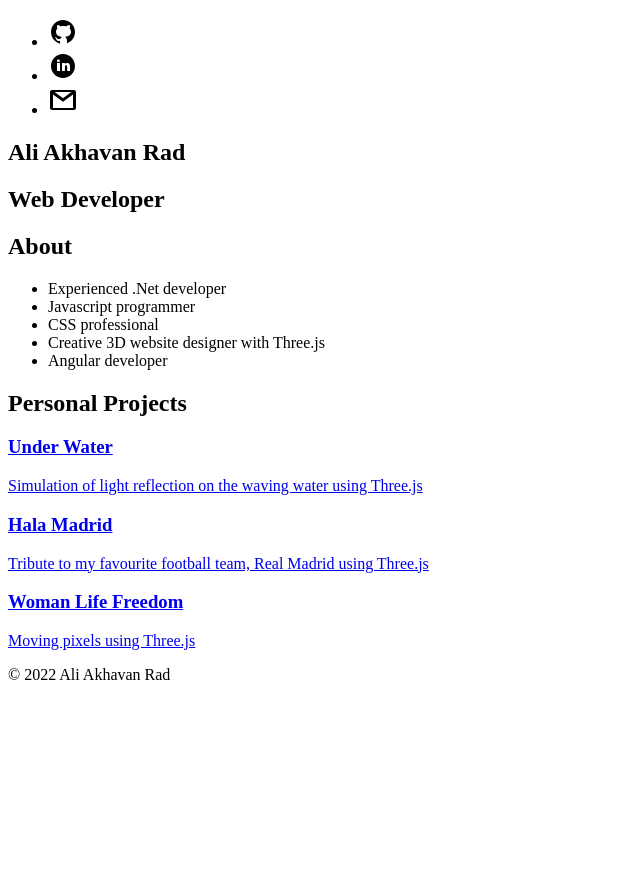
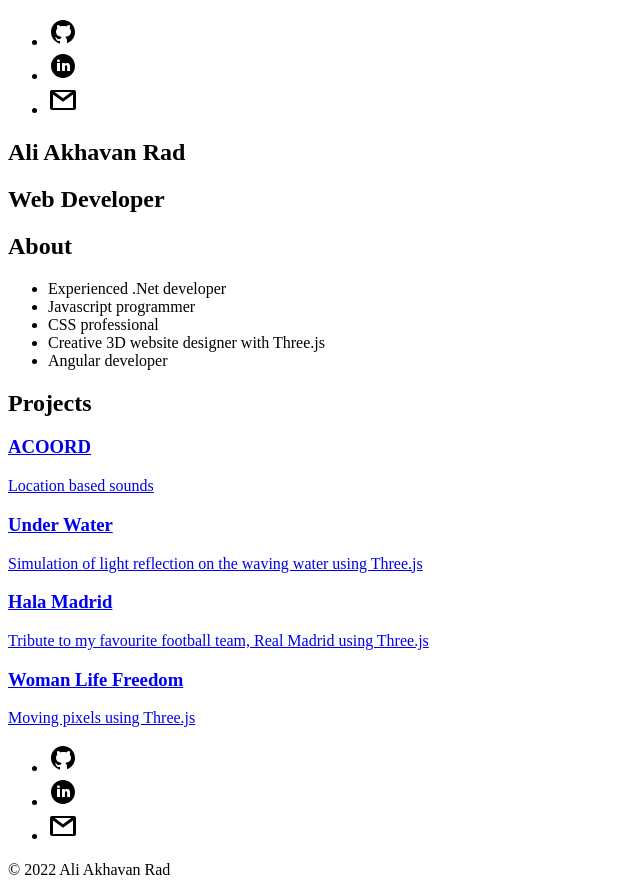
Before and after one commit to aliakhavanrad/Portfolio, a website: page src/index.html in a window 1280 px wide. Shown: the part 161-1056 px from the top of the page, without its empty margins (0-640 px from the left). Before the commit the page ends 861 px from the top, so only its background shows below. Drawn offline with Linux system fonts and the light colour scheme.

Commit message:
first publish

```diff
--- a/src/Sass/abstracts/_mixins.scss
+++ b/src/Sass/abstracts/_mixins.scss
@@ -6,10 +6,6 @@
 
     }
 }
-
-
-
-
 
 @mixin respond($breakpoint) {
     @if $breakpoint == phone {
--- a/src/Sass/abstracts/_variables.scss
+++ b/src/Sass/abstracts/_variables.scss
@@ -1,5 +1,5 @@
 // GRID
 
 $grid-width: 114rem;
-$gutter-horizontal: 5em;
-$gutter-vertical: 2em;
+$gutter-horizontal: 5rem;
+$gutter-vertical: 8rem;
--- a/src/Sass/base/_utilities.scss
+++ b/src/Sass/base/_utilities.scss
@@ -1,5 +1,6 @@
 .u-text-center { text-align: center !important; }
 
+.u-margin-bottom-very-small { margin-bottom: .7rem !important; }
 .u-margin-bottom-small { margin-bottom: 1.5rem !important; }
 .u-margin-bottom-medium { margin-bottom: 4rem !important; }
 .u-margin-bottom-big { margin-bottom: 8rem !important; }
--- /dev/null
+++ b/src/Sass/components/_contact.scss
@@ -0,0 +1,100 @@
+// .contact {
+
+//     width: 100vw;
+//     padding: 0 6rem;
+
+//     &__heading {
+//         font-size: 3rem;
+//     }
+
+//     &__list {
+//         list-style: none;
+
+//         &-item {
+//             display: block;
+//             height: 100%;
+//             padding: .2rem;
+
+//             & a:link,
+//             & a:visited {
+//                 display: inline-block;
+//                 height: 100%;
+//                 transition: all .3s;
+//                 text-decoration: none;
+//                 color:#444444;
+
+//                 & svg {
+//                     height: 2rem;
+//                     width: auto;
+//                     vertical-align: middle;
+//                     fill: #444444;
+//                     transition: all .3s;
+//                 }
+
+//                 & span {
+//                     font-size: 1.3rem;
+//                     font-weight: 400;
+//                     padding-left: 1rem ;
+//                     vertical-align: middle;
+//                 }
+//             }
+
+
+//         }
+//     }
+// }
+
+.contact {
+
+    width: 100vw;
+
+
+    &__list {
+        list-style: none;
+        display: inline-block;
+        width: 10%;
+        margin: 0 auto;
+        display: flex;
+        justify-content: space-between;
+
+        &-item {
+            display: inline-block;
+            height: 100%;
+            padding: .2rem;
+
+            & a:link,
+            & a:visited {
+                display: inline-block;
+                height: 100%;
+                transition: all .3s;
+                text-decoration: none;
+                color:#444444;
+
+                & svg {
+                    height: 3rem;
+                    width: auto;
+                    vertical-align: middle;
+                    fill: #444444;
+                    transition: all .3s;
+                }
+
+                // & span {
+                //     font-size: 1.3rem;
+                //     font-weight: 400;
+                //     padding-left: 1rem ;
+                //     vertical-align: middle;
+                // }
+
+                // &:hover {
+                //     background-color:#444444;
+                // }
+
+                // &:hover svg {
+                //     fill: rgba(255,255,255, 0.9);
+                // }
+            }
+
+
+        }
+    }
+}
--- a/src/Sass/components/_project.scss
+++ b/src/Sass/components/_project.scss
@@ -1,20 +1,30 @@
 .project-container {
     display: block;
     position: relative;
-    height:20rem;
+    height:30rem;
     outline: 5px solid #ffffff;
     outline-offset: 10px;
-
+    overflow: hidden;
+    background-color: transparent;
 
     &:hover .project {
-        opacity: 0;
-        transform: scale(0) rotateZ(180deg);
+        // opacity: 0;
+        transform: translateY(40rem)
+    }
+
+    &:hover .project__description {
+        z-index: 0;
     }
 }
 
 .project {
     height: 100%;
     transition: all .6s;
+
+    &--acoord {
+        background-image: url(../../static/img/acoord.png);
+        background-size: cover;
+    }
 
     &--under-water {
         background-image: url(../../static/img/under-water.png);
@@ -38,9 +48,15 @@
         left: 0;
         width: 100%;
         height: 100%;
-        z-index: -3;
+        z-index: -1;
         text-align: center;
         font-size: 2rem;
+        font-weight: 300;
         color: #ffffff;
+
+        &-title {
+            font-size: 3rem;
+            font-weight: 300;
+        }
     }
 }
--- a/src/Sass/main.scss
+++ b/src/Sass/main.scss
@@ -9,8 +9,10 @@
 @import "base/utilities";
 
 
+@import "components/loading";
 @import "components/grid";
 @import "components/project";
-@import "components/menu";
+@import "components/contact";
+
 
 @import "pages/home";
--- a/src/Sass/pages/_home.scss
+++ b/src/Sass/pages/_home.scss
@@ -37,7 +37,8 @@
 
 .intro__name
 {
-    font-size: 3.5rem;
+    font-size: 3.8rem;
+    font-weight: 300;
     letter-spacing: .5rem;
     padding: 2rem;
     animation: intro__name-move-down 1.8s ease-out;
@@ -47,11 +48,11 @@
 
 @keyframes intro__name-move-down {
     0% {
-        transform: translateY(10rem);
+        transform: translateY(-10rem);
         opacity: 0;
     }
     80% {
-        transform: translateY(-1rem);
+        transform: translateY(.3rem);
     }
     100% {
         transform: translateY(0rem);
@@ -63,7 +64,8 @@
 
 
 .intro__title{
-    font-size: 2.4rem;
+    font-size: 2.6rem;
+    font-weight: 300;
     animation: intro__title-move-up 1.8s ease-out;
     letter-spacing: 1rem;
     text-shadow: 0 4px 8px #dddddd55;
@@ -72,11 +74,11 @@
 
 @keyframes intro__title-move-up {
     0% {
-        transform: translateY(-10rem);
+        transform: translateY(10rem);
         opacity: 0;
     }
     80% {
-        transform: translateY(1rem);
+        transform: translateY(-.3rem);
     }
     100% {
         transform: translateY(0rem);
@@ -90,7 +92,7 @@
     position: relative;
     width: 100vw;
     z-index: 10;
-    padding: 2rem;
+    padding: 6rem 2rem;
     background-image: linear-gradient(to right bottom,
                                     rgba(255,255,255, 0.9) 0%,
                                     rgba(255,255,255, 0.9) 50%,
@@ -107,10 +109,11 @@
 .about__heading{
     display: inline-block;
     font-size: 3rem;
+    font-weight: 300;
     border-bottom: 2px solid #555555aa;
     padding: 1rem;
     text-transform: uppercase;
-    letter-spacing: 1rem;
+    letter-spacing: .8rem;
     text-shadow: 0 2px 4px #00000055;
 }
 
@@ -122,22 +125,24 @@
 .about__list-items
 {
     font-size: 2.5rem;
+    font-weight: 300;
     padding: 1rem;
 }
 
 
 
 
-.section_personal-projects {
-    padding: 3rem;
+.section_projects {
+    padding: 10rem 10rem;
     color: rgba(255,255,255, 0.9);
 }
 
-.personal-projects__heading {
+.projects__heading {
     display: inline-block;
     font-size: 3rem;
+    font-weight: 300;
+    letter-spacing: .8rem;
     padding: 1rem;
-    letter-spacing: .8rem;
     border-bottom: 2px solid rgba(255,255,255, 0.9);
     text-shadow: 0 4px 8px #dddddd55;
     text-transform: uppercase;
@@ -148,8 +153,8 @@
 .section-footer {
     position: relative;
     width: 100vw;
+    padding: 3rem 0 1rem 0;
     z-index: 10;
-    padding: 2rem;
     background-image: linear-gradient(to right bottom,
                                     rgba(255,255,255, 0.9) 0%,
                                     rgba(255,255,255, 0.9) 50%,
@@ -157,6 +162,7 @@
     color: #555555;
 }
 
-.footer {
+.copyright {
     font-size: 1.5rem;
+    display: inline-block;
 }
--- a/src/index.html
+++ b/src/index.html
@@ -1,6 +1,10 @@
 <!DOCTYPE html>
 <html lang="en">
 <head>
+
+
+    <link rel="icon" href="../static/img/logo.ico" type="image/icon-x">
+
     <meta charset="UTF-8">
     <meta name="viewport" content="width=device-width, initial-scale=1.0">
 
@@ -9,7 +13,7 @@
     <title>Ali Akhavan Rad - Web Developer</title>
 </head>
 <body>
-
+    <!-- <div class="loading"></div> -->
 
 
     <canvas class="webgl"></canvas>
@@ -59,38 +63,51 @@
         </div>
     </section>
 
-    <section class="section_personal-projects">
+    <section class="section_projects">
 
         <div class="u-text-center u-margin-bottom-big">
-            <h2 class="personal-projects__heading">Personal Projects</h2>
+            <h2 class="projects__heading">Projects</h2>
         </div>
 
         <div class="row u-margin-bottom-big">
-            <div class="col-1-of-3">
+
+            <div class="col-1-of-2">
+                <a href="https://acoord.ir" target="_blank" class="project-container">
+                    <div class="project project--acoord"></div>
+                    <div class="project__description">
+                        <h3 class="project__description-title u-margin-bottom-small">ACOORD</h3>
+                        <p>Location based sounds</p>
+
+                    </div>
+                </a>
+            </div>
+            <div class="col-1-of-2">
                 <a href="https://aliakhavanrad.github.io/Under-Water/" target="_blank" class="project-container">
                     <div class="project project--under-water"></div>
                     <div class="project__description">
-                        <h3 class="u-margin-bottom-small">Under Water</h3>
+                        <h3 class="project__description-title u-margin-bottom-small">Under Water</h3>
                         <p>Simulation of light reflection on the waving water using Three.js</p>
 
                     </div>
                 </a>
             </div>
-            <div class="col-1-of-3">
+        </div>
+        <div class="row">
+            <div class="col-1-of-2">
                 <a href="https://aliakhavanrad.github.io/Hala_Madrid/" target="_blank" class="project-container">
                     <div class="project project--hala-madrid"></div>
                     <div class="project__description">
-                        <h3 class="u-margin-bottom-small">Hala Madrid</h3>
+                        <h3 class="project__description-title u-margin-bottom-small">Hala Madrid</h3>
                         <p>Tribute to my favourite football team, Real Madrid using Three.js</p>
 
                     </div>
                 </a>
             </div>
-            <div class="col-1-of-3">
+            <div class="col-1-of-2">
                 <a href="https://aliakhavanrad.github.io/Woman-Life-Freedom/" target="_blank" class="project-container">
                     <div class="project project--woman-life-freedom"></div>
                     <div class="project__description">
-                        <h3 class="u-margin-bottom-small">Woman Life Freedom</h3>
+                        <h3 class="project__description-title u-margin-bottom-small">Woman Life Freedom</h3>
                         <p>Moving pixels using Three.js</p>
                     </div>
                 </a>
@@ -100,8 +117,42 @@
     </section>
 
     <section class="section-footer">
+
+        <div class="u-margin-bottom-very-small">
+
+            <div class="contact">
+
+                <ul class="contact__list">
+                    <li class="contact__list-item">
+                        <a href="https://github.com/aliakhavanrad" target="_blank">
+                            <svg fill="#000000" xmlns="http://www.w3.org/2000/svg"  viewBox="0 0 30 30" width="30px" height="30px">    <path d="M15,3C8.373,3,3,8.373,3,15c0,5.623,3.872,10.328,9.092,11.63C12.036,26.468,12,26.28,12,26.047v-2.051 c-0.487,0-1.303,0-1.508,0c-0.821,0-1.551-0.353-1.905-1.009c-0.393-0.729-0.461-1.844-1.435-2.526 c-0.289-0.227-0.069-0.486,0.264-0.451c0.615,0.174,1.125,0.596,1.605,1.222c0.478,0.627,0.703,0.769,1.596,0.769 c0.433,0,1.081-0.025,1.691-0.121c0.328-0.833,0.895-1.6,1.588-1.962c-3.996-0.411-5.903-2.399-5.903-5.098 c0-1.162,0.495-2.286,1.336-3.233C9.053,10.647,8.706,8.73,9.435,8c1.798,0,2.885,1.166,3.146,1.481C13.477,9.174,14.461,9,15.495,9 c1.036,0,2.024,0.174,2.922,0.483C18.675,9.17,19.763,8,21.565,8c0.732,0.731,0.381,2.656,0.102,3.594 c0.836,0.945,1.328,2.066,1.328,3.226c0,2.697-1.904,4.684-5.894,5.097C18.199,20.49,19,22.1,19,23.313v2.734 c0,0.104-0.023,0.179-0.035,0.268C23.641,24.676,27,20.236,27,15C27,8.373,21.627,3,15,3z"/></svg>
+                            <!-- <span>https://github.com/aliakhavanrad</span> -->
+                        </a>
+
+                    </li>
+
+                    <li class="contact__list-item">
+                        <a href="https://www.linkedin.com/in/mohammad-ali-akhavan-rad/" target="_blank">
+                            <svg fill="#000000" xmlns="http://www.w3.org/2000/svg"  viewBox="0 0 30 30" width="30px" height="30px">    <path d="M15,3C8.373,3,3,8.373,3,15c0,6.627,5.373,12,12,12s12-5.373,12-12C27,8.373,21.627,3,15,3z M10.496,8.403 c0.842,0,1.403,0.561,1.403,1.309c0,0.748-0.561,1.309-1.496,1.309C9.561,11.022,9,10.46,9,9.712C9,8.964,9.561,8.403,10.496,8.403z M12,20H9v-8h3V20z M22,20h-2.824v-4.372c0-1.209-0.753-1.488-1.035-1.488s-1.224,0.186-1.224,1.488c0,0.186,0,4.372,0,4.372H14v-8 h2.918v1.116C17.294,12.465,18.047,12,19.459,12C20.871,12,22,13.116,22,15.628V20z"/></svg>
+                            <!-- <span>https://www.linkedin.com/in/mohammad-ali-akhavan-rad/</span> -->
+                        </a>
+
+                    </li>
+
+                    <li class="contact__list-item">
+                        <a href="mailto:mohammad.ali.akhavan.rad@gmail.com" target="_blank">
+                            <svg fill="#000000" xmlns="http://www.w3.org/2000/svg"  viewBox="0 0 30 30" width="30px" height="30px"><path d="M 4 5 C 2.9069372 5 2 5.9069372 2 7 L 2 23 C 2 24.093063 2.9069372 25 4 25 L 26 25 C 27.093063 25 28 24.093063 28 23 L 28 7 C 28 5.9069372 27.093063 5 26 5 L 4 5 z M 6.6992188 7 L 23.300781 7 L 15 13.134766 L 6.6992188 7 z M 5 9.4746094 L 15 16.865234 L 25 9.4746094 L 25 23 L 5 23 L 5 9.4746094 z"/></svg>
+                            <!-- <span>mohammad.ali.akhavan.rad@gmail.com</span> -->
+                        </a>
+
+                    </li>
+                </ul>
+            </div>
+        </div>
+
+
         <div class="u-text-center">
-            <p class="footer">© 2022 Ali Akhavan Rad</p>
+            <p class="copyright">© 2022 Ali Akhavan Rad</p>
         </div>
     </section>
 
@@ -110,8 +161,8 @@
 
 
 <!-- Logo
-    Menu: Contact items (linkedin, github, email, )
+    Mail problem
     Change the sections name
-    Maybe add my photo
+    Maybe add my photo- add logo
 
     Deploy Acoord and add it to the portfolio -->
```
Also changed, not shown: package.json (+5 -2 lines), src/Sass/components/_grid.scss (+8 -0 lines), src/Sass/components/_loading.scss (added, +10 -0 lines), src/Sass/components/_menu.scss (deleted, +0 -45 lines), static/img/acoord.png (added), static/img/logo.ico (added), static/img/logo.png (added), 1 other file.
